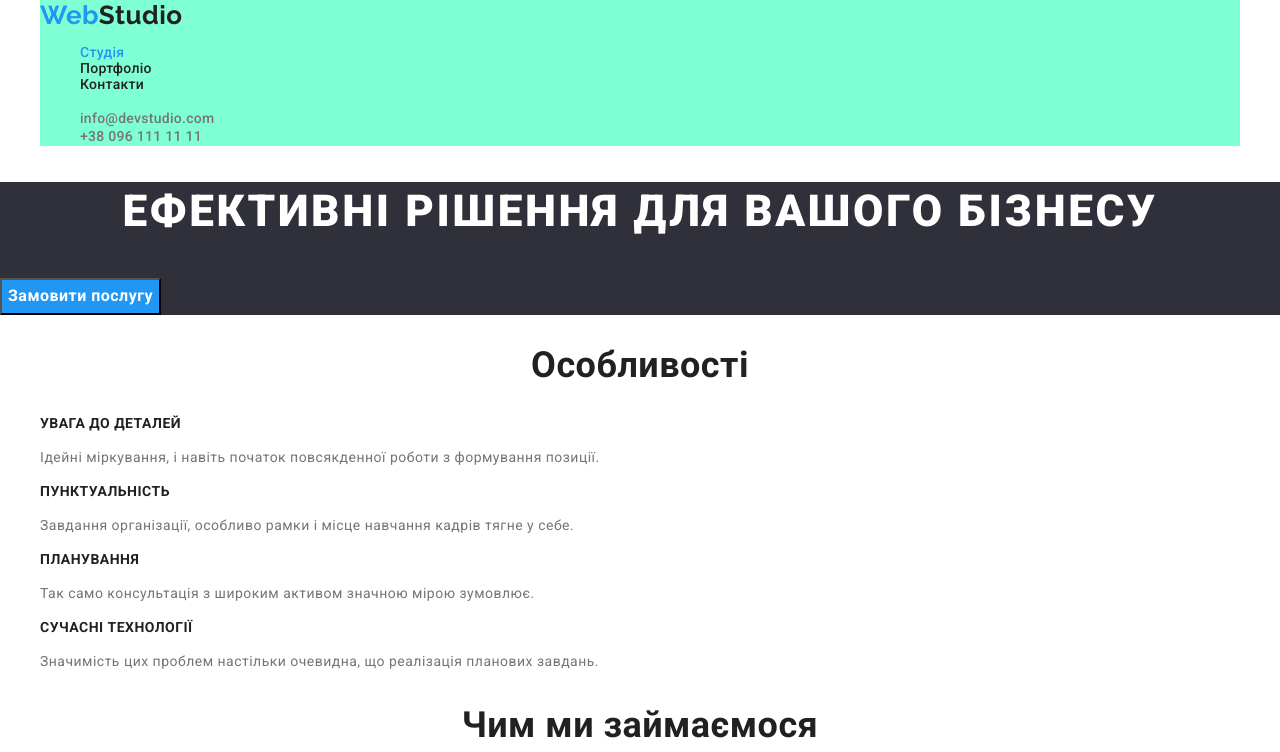
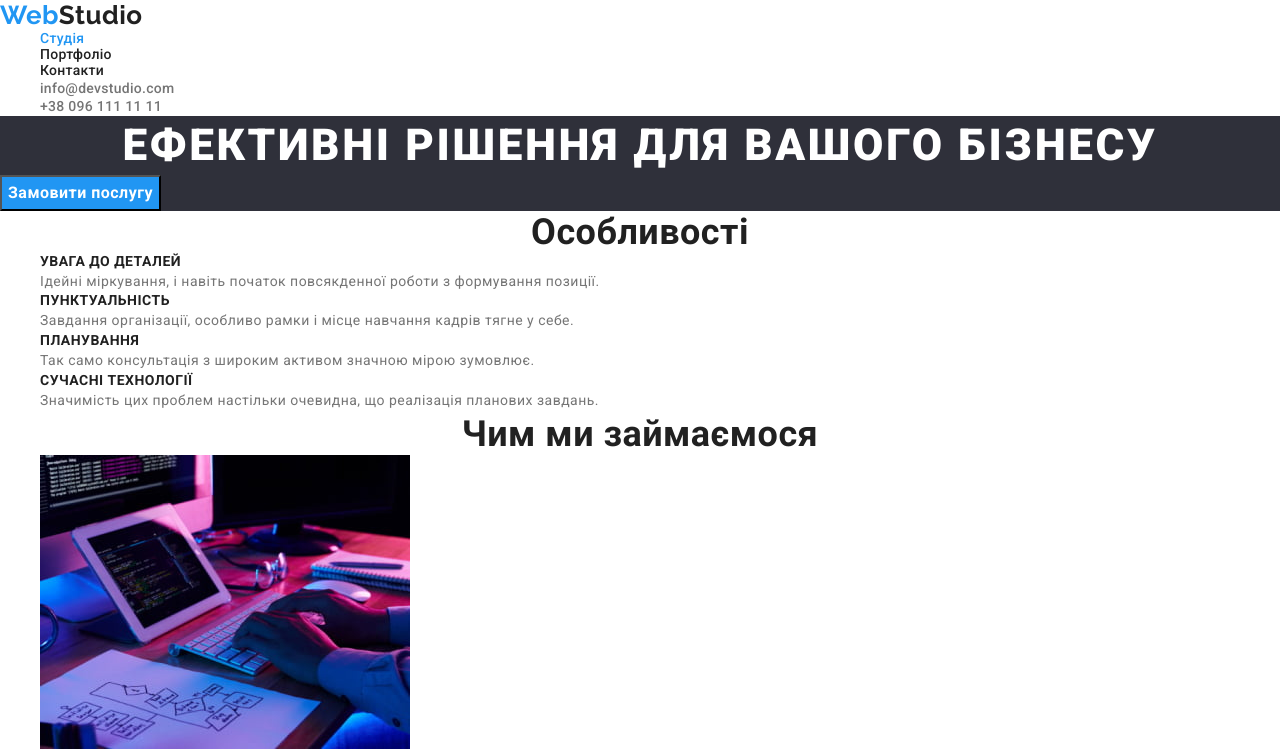
Before and after one commit to YuriiSVL/goit-markup-hw-03, a plain HTML site: page index.html in a window 1280 px wide. Shown: the top 752 px of the page. Drawn offline with nearby package versions, Linux system fonts and the light colour scheme.

Commit message:
скидає margin для списків, заголовків та параграфів

```diff
--- a/css/styles.css
+++ b/css/styles.css
@@ -55,6 +55,11 @@ ul {
     text-decoration: none;
 }
 
+h1, h2, h3, p, ul {
+    margin-top: 0;
+    margin-bottom: 0;
+}
+
 /* Контейнер */
 .container {
     margin-left: auto;
@@ -81,6 +86,8 @@ ul {
 
 /* Секція Hero */
 .hero .title {
+    margin-top: 0;
+    margin-bottom: 0;
     color: var(--primary-white-color);
     font-weight: 900;
     font-size: 44px;
--- a/index.html
+++ b/index.html
@@ -17,7 +17,6 @@
   </head>
   <body>
     <header>
-      <div class="container">
       <nav>
         <a href="./index.html" lang="en" class="logo"
           >Web<span class="logo-part-header">Studio</span></a
@@ -32,7 +31,6 @@
         <li><a href="mailto:info@devstudio.com" class="link">info@devstudio.com</a></li>
         <li><a href="tel:+380961111111" class="link">+38 096 111 11 11</a></li>
       </ul>
-      </div>
     </header>
     <main>
       <section class="hero">
```
Lines whose indentation alone changed are shown as unchanged.
